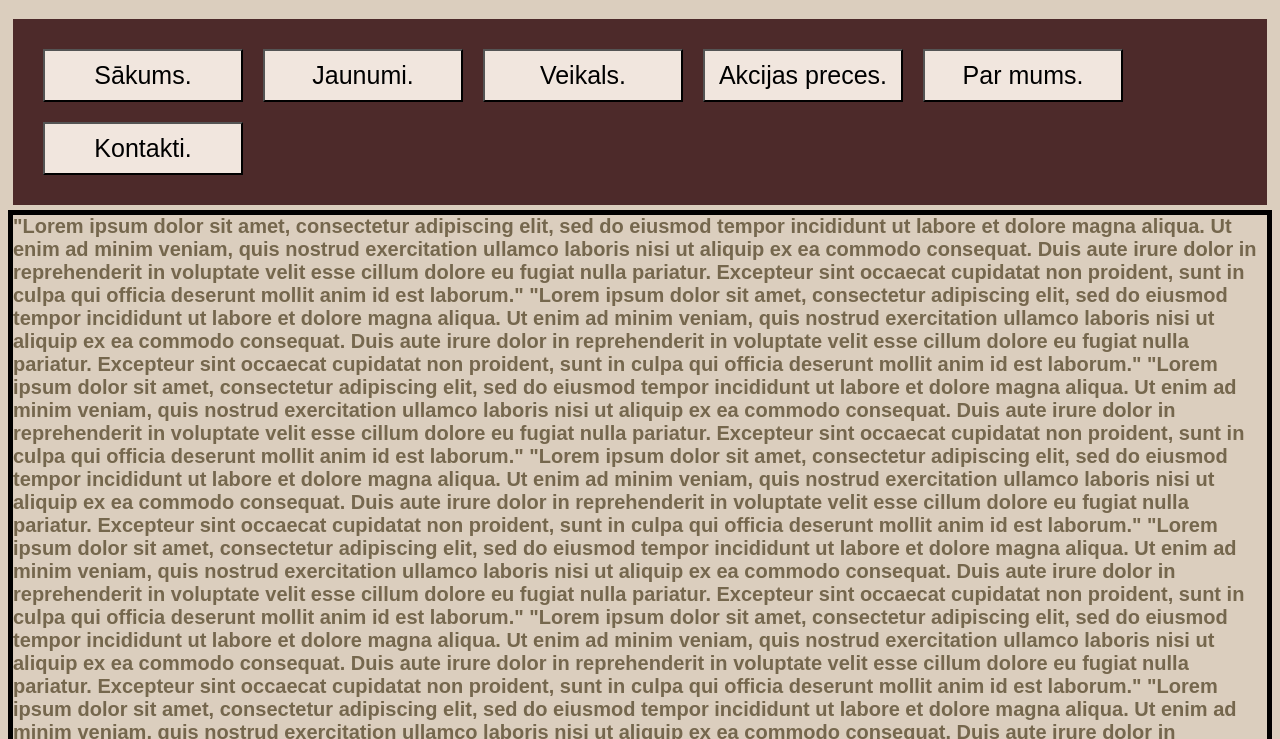
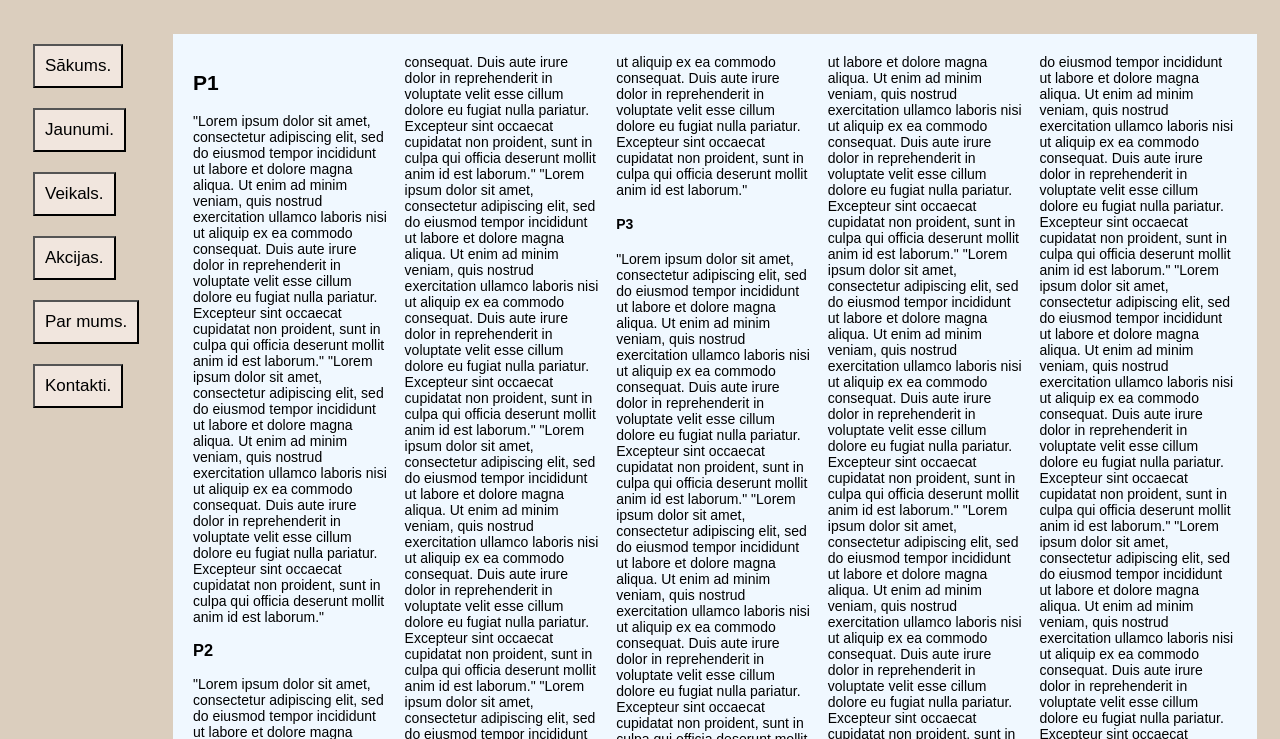
Before and after one commit to TomTeraud/tomteraud.github.io, a plain HTML site: page index.html in a window 1280 px wide. Shown: the part 61-800 px from the top of the page. Drawn offline with Linux system fonts and the light colour scheme.

Commit message:
jauns dizains

```diff
--- a/index.html
+++ b/index.html
@@ -11,6 +11,8 @@
         <h1>
             Eko-šūpoles.
         </h1>
+        <div id="grid">
+
             <div id="pogu_panelis">
                 <a href="index.html">
                     <button >
@@ -34,7 +36,7 @@
             <br>
             <a href="akcijas.html">
                 <button>
-                    Akcijas preces.
+                    Akcijas.
                 </button>
             </a>
             <br>
@@ -51,7 +53,21 @@
                 </button>
             </a>
         </div>
-        <div id="text_long">
+        <div id="grid-content">
+            <p>
+                <h2>P1</h2>
+                "Lorem ipsum dolor sit amet, consectetur adipiscing elit, sed do eiusmod tempor incididunt ut labore et dolore magna aliqua. Ut enim ad minim veniam, quis nostrud exercitation ullamco laboris nisi ut aliquip ex ea commodo consequat. Duis aute irure dolor in reprehenderit in voluptate velit esse cillum dolore eu fugiat nulla pariatur. Excepteur sint occaecat cupidatat non proident, sunt in culpa qui officia deserunt mollit anim id est laborum."
+                "Lorem ipsum dolor sit amet, consectetur adipiscing elit, sed do eiusmod tempor incididunt ut labore et dolore magna aliqua. Ut enim ad minim veniam, quis nostrud exercitation ullamco laboris nisi ut aliquip ex ea commodo consequat. Duis aute irure dolor in reprehenderit in voluptate velit esse cillum dolore eu fugiat nulla pariatur. Excepteur sint occaecat cupidatat non proident, sunt in culpa qui officia deserunt mollit anim id est laborum."
+            </p>
+            <p>
+                <h3>P2</h3>
+                "Lorem ipsum dolor sit amet, consectetur adipiscing elit, sed do eiusmod tempor incididunt ut labore et dolore magna aliqua. Ut enim ad minim veniam, quis nostrud exercitation ullamco laboris nisi ut aliquip ex ea commodo consequat. Duis aute irure dolor in reprehenderit in voluptate velit esse cillum dolore eu fugiat nulla pariatur. Excepteur sint occaecat cupidatat non proident, sunt in culpa qui officia deserunt mollit anim id est laborum."
+                "Lorem ipsum dolor sit amet, consectetur adipiscing elit, sed do eiusmod tempor incididunt ut labore et dolore magna aliqua. Ut enim ad minim veniam, quis nostrud exercitation ullamco laboris nisi ut aliquip ex ea commodo consequat. Duis aute irure dolor in reprehenderit in voluptate velit esse cillum dolore eu fugiat nulla pariatur. Excepteur sint occaecat cupidatat non proident, sunt in culpa qui officia deserunt mollit anim id est laborum."
+                "Lorem ipsum dolor sit amet, consectetur adipiscing elit, sed do eiusmod tempor incididunt ut labore et dolore magna aliqua. Ut enim ad minim veniam, quis nostrud exercitation ullamco laboris nisi ut aliquip ex ea commodo consequat. Duis aute irure dolor in reprehenderit in voluptate velit esse cillum dolore eu fugiat nulla pariatur. Excepteur sint occaecat cupidatat non proident, sunt in culpa qui officia deserunt mollit anim id est laborum."
+                "Lorem ipsum dolor sit amet, consectetur adipiscing elit, sed do eiusmod tempor incididunt ut labore et dolore magna aliqua. Ut enim ad minim veniam, quis nostrud exercitation ullamco laboris nisi ut aliquip ex ea commodo consequat. Duis aute irure dolor in reprehenderit in voluptate velit esse cillum dolore eu fugiat nulla pariatur. Excepteur sint occaecat cupidatat non proident, sunt in culpa qui officia deserunt mollit anim id est laborum."
+            </p>
+            <p>
+                <h4>P3</h4>
                 "Lorem ipsum dolor sit amet, consectetur adipiscing elit, sed do eiusmod tempor incididunt ut labore et dolore magna aliqua. Ut enim ad minim veniam, quis nostrud exercitation ullamco laboris nisi ut aliquip ex ea commodo consequat. Duis aute irure dolor in reprehenderit in voluptate velit esse cillum dolore eu fugiat nulla pariatur. Excepteur sint occaecat cupidatat non proident, sunt in culpa qui officia deserunt mollit anim id est laborum."
                 "Lorem ipsum dolor sit amet, consectetur adipiscing elit, sed do eiusmod tempor incididunt ut labore et dolore magna aliqua. Ut enim ad minim veniam, quis nostrud exercitation ullamco laboris nisi ut aliquip ex ea commodo consequat. Duis aute irure dolor in reprehenderit in voluptate velit esse cillum dolore eu fugiat nulla pariatur. Excepteur sint occaecat cupidatat non proident, sunt in culpa qui officia deserunt mollit anim id est laborum."
                 "Lorem ipsum dolor sit amet, consectetur adipiscing elit, sed do eiusmod tempor incididunt ut labore et dolore magna aliqua. Ut enim ad minim veniam, quis nostrud exercitation ullamco laboris nisi ut aliquip ex ea commodo consequat. Duis aute irure dolor in reprehenderit in voluptate velit esse cillum dolore eu fugiat nulla pariatur. Excepteur sint occaecat cupidatat non proident, sunt in culpa qui officia deserunt mollit anim id est laborum."
@@ -60,16 +76,9 @@
                 "Lorem ipsum dolor sit amet, consectetur adipiscing elit, sed do eiusmod tempor incididunt ut labore et dolore magna aliqua. Ut enim ad minim veniam, quis nostrud exercitation ullamco laboris nisi ut aliquip ex ea commodo consequat. Duis aute irure dolor in reprehenderit in voluptate velit esse cillum dolore eu fugiat nulla pariatur. Excepteur sint occaecat cupidatat non proident, sunt in culpa qui officia deserunt mollit anim id est laborum."
                 "Lorem ipsum dolor sit amet, consectetur adipiscing elit, sed do eiusmod tempor incididunt ut labore et dolore magna aliqua. Ut enim ad minim veniam, quis nostrud exercitation ullamco laboris nisi ut aliquip ex ea commodo consequat. Duis aute irure dolor in reprehenderit in voluptate velit esse cillum dolore eu fugiat nulla pariatur. Excepteur sint occaecat cupidatat non proident, sunt in culpa qui officia deserunt mollit anim id est laborum."
                 "Lorem ipsum dolor sit amet, consectetur adipiscing elit, sed do eiusmod tempor incididunt ut labore et dolore magna aliqua. Ut enim ad minim veniam, quis nostrud exercitation ullamco laboris nisi ut aliquip ex ea commodo consequat. Duis aute irure dolor in reprehenderit in voluptate velit esse cillum dolore eu fugiat nulla pariatur. Excepteur sint occaecat cupidatat non proident, sunt in culpa qui officia deserunt mollit anim id est laborum."
-                "Lorem ipsum dolor sit amet, consectetur adipiscing elit, sed do eiusmod tempor incididunt ut labore et dolore magna aliqua. Ut enim ad minim veniam, quis nostrud exercitation ullamco laboris nisi ut aliquip ex ea commodo consequat. Duis aute irure dolor in reprehenderit in voluptate velit esse cillum dolore eu fugiat nulla pariatur. Excepteur sint occaecat cupidatat non proident, sunt in culpa qui officia deserunt mollit anim id est laborum."
-                "Lorem ipsum dolor sit amet, consectetur adipiscing elit, sed do eiusmod tempor incididunt ut labore et dolore magna aliqua. Ut enim ad minim veniam, quis nostrud exercitation ullamco laboris nisi ut aliquip ex ea commodo consequat. Duis aute irure dolor in reprehenderit in voluptate velit esse cillum dolore eu fugiat nulla pariatur. Excepteur sint occaecat cupidatat non proident, sunt in culpa qui officia deserunt mollit anim id est laborum."
-                "Lorem ipsum dolor sit amet, consectetur adipiscing elit, sed do eiusmod tempor incididunt ut labore et dolore magna aliqua. Ut enim ad minim veniam, quis nostrud exercitation ullamco laboris nisi ut aliquip ex ea commodo consequat. Duis aute irure dolor in reprehenderit in voluptate velit esse cillum dolore eu fugiat nulla pariatur. Excepteur sint occaecat cupidatat non proident, sunt in culpa qui officia deserunt mollit anim id est laborum."
-                "Lorem ipsum dolor sit amet, consectetur adipiscing elit, sed do eiusmod tempor incididunt ut labore et dolore magna aliqua. Ut enim ad minim veniam, quis nostrud exercitation ullamco laboris nisi ut aliquip ex ea commodo consequat. Duis aute irure dolor in reprehenderit in voluptate velit esse cillum dolore eu fugiat nulla pariatur. Excepteur sint occaecat cupidatat non proident, sunt in culpa qui officia deserunt mollit anim id est laborum."
-                "Lorem ipsum dolor sit amet, consectetur adipiscing elit, sed do eiusmod tempor incididunt ut labore et dolore magna aliqua. Ut enim ad minim veniam, quis nostrud exercitation ullamco laboris nisi ut aliquip ex ea commodo consequat. Duis aute irure dolor in reprehenderit in voluptate velit esse cillum dolore eu fugiat nulla pariatur. Excepteur sint occaecat cupidatat non proident, sunt in culpa qui officia deserunt mollit anim id est laborum."
-                "Lorem ipsum dolor sit amet, consectetur adipiscing elit, sed do eiusmod tempor incididunt ut labore et dolore magna aliqua. Ut enim ad minim veniam, quis nostrud exercitation ullamco laboris nisi ut aliquip ex ea commodo consequat. Duis aute irure dolor in reprehenderit in voluptate velit esse cillum dolore eu fugiat nulla pariatur. Excepteur sint occaecat cupidatat non proident, sunt in culpa qui officia deserunt mollit anim id est laborum."
-
-
+            </p>
 
             </div>
-
+        </div>
     </body>
 </html>
--- a/styles.css
+++ b/styles.css
@@ -1,4 +1,13 @@
-#pogu_panelis
+#grid
+{
+    display: grid;
+    padding: 15px;
+    grid-column-gap: 20px;
+    grid-row-gap: 10px;
+    grid-template-columns: 130px auto;
+}
+
+#pogu_panelis_
 {
     display:flex;
     flex-wrap: wrap;
@@ -10,10 +19,10 @@
 #pogu_panelis > a > button
 {
     background-color: rgb(241, 230, 222);
-    font-size: 25px;
+    font-size: 17px;
     margin: 10px;
     padding: 10px;
-    width: 200px;
+    width: auto;
     transition: background-color .5s;
 }
 
@@ -23,13 +32,21 @@
 
 }
 
-#text_long
+#grid-content, #tabula
 {
-    border: 5px solid black;
+    background-color: aliceblue;
     font-family: Arial, Helvetica, sans-serif;
-    font-size: 20px;
-    font-weight: bold;
-    color: rgba(49, 35, 3, 0.603);
+    font-size: 14px;
+    font-weight:normal;
+
+    padding: 20px;
+}
+#grid-content
+{
+    -webkit-column-count: 3;
+    -moz-column-count: 3;
+    column-count: auto;
+    column-width: 180px;
 }
 
 
@@ -43,7 +60,7 @@ table
 
 td, th
 {
-    padding: 15px;
+    padding: 5px;
     border: 1px solid black;
 }
 
```
Also changed, not shown: akcijas.html (+6 -1 lines), jaunumi.html (+6 -5 lines), kontakti.html (+11 -4 lines), parmums.html (+6 -2 lines), produkti.html (+6 -1 lines). Lines whose indentation alone changed are shown as unchanged.
